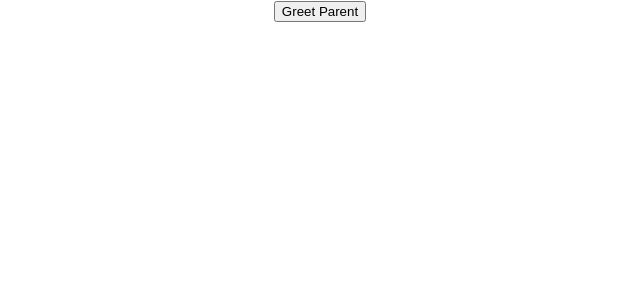
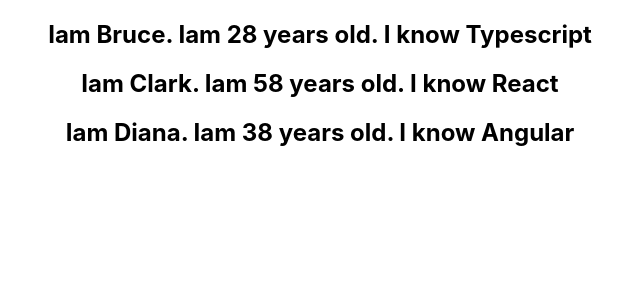
Before and after one commit to jkatipelly/ReactBasics, a React (Create React App) app: page / in a window 1280 px wide. Shown: the top 300 px of the page, without its empty margins (320-960 px from the left). Built offline with nearby package versions, Linux system fonts and the light colour scheme.

Commit message:
Conditional Rendering_UserGreeting and List rendering

```diff
--- a/src/App.js
+++ b/src/App.js
@@ -6,13 +6,18 @@
 import ClassClick from './Components/ClassClick';
 import EventBind from './Components/EventBind';
 import ParentComponent from './Components/ParentComponent';
+import UserGreeting from './Components/UserGreeting';
+import NameList from './Components/NameList';
 
 function App() {
 
   return (
     <div className="App">
+        <NameList></NameList>
 
-     <ParentComponent></ParentComponent>
+    {/* <UserGreeting></UserGreeting>  */}
+
+     {/* <ParentComponent></ParentComponent> */}
 
      {/* <EventBind />
 
--- /dev/null
+++ b/src/Components/NameList.js
@@ -0,0 +1,33 @@
+import React from 'react'
+import Person from './Person'
+
+function NameList() {
+const persons=[
+    {
+        id : 1,
+        name: 'Bruce',
+        age : 28,
+        skill : 'Typescript'
+    },
+    {
+        id : 4,
+        name: 'Clark',
+        age : 58,
+        skill : 'React'
+    },
+    {
+        id : 8,
+        name: 'Diana',
+        age : 38,
+        skill : 'Angular'
+    }]
+
+
+const personList = persons.map(person => <Person key={person.id} person={person}/> )
+
+  return (
+    <div>{personList}</div>
+  )
+}
+
+export default NameList
--- /dev/null
+++ b/src/Components/Person.js
@@ -0,0 +1,9 @@
+import React from 'react'
+
+function Person({person}) {
+  return (
+    <div><h2> Iam {person.name}. Iam {person.age} years old. I know {person.skill}</h2></div>
+  )
+}
+
+export default Person
--- /dev/null
+++ b/src/Components/UserGreeting.js
@@ -0,0 +1,59 @@
+import React, { Component } from 'react'
+
+
+
+class UserGreeting extends Component {
+
+    constructor(props) {
+      super(props)
+
+      this.state = {
+         isLoggedIn : false
+      }
+    }
+  render() {
+
+    return this.state.isLoggedIn && <div>Welcome Jalander</div>
+
+    //   return this.state.isLoggedIn ? <div>Welcome Jalander</div> : <div>Welcome Guest</div>
+
+
+
+
+    // let message
+
+    // if(this.state.isLoggedIn)
+    // {
+    //     message=<div> Welcome Jalander</div>
+    // }
+    // else
+    // {
+    //     message = <div>Welcome Guest</div>
+    // }
+
+    // return message
+
+
+    //If -  Else
+
+    // if(this.state.isLoggedIn)
+    // {
+    //     return <div>Welcome Jalander</div>
+    // }
+    // else
+    // {
+    //     return <div>Welcome Guest</div>
+    // }
+
+
+
+    // return (
+    //     <div>
+    //         <div>Welcome Jalander</div>
+    //         <div>Welcome Guest</div>
+    //     </div>
+    // )
+  }
+}
+
+export default UserGreeting
```
